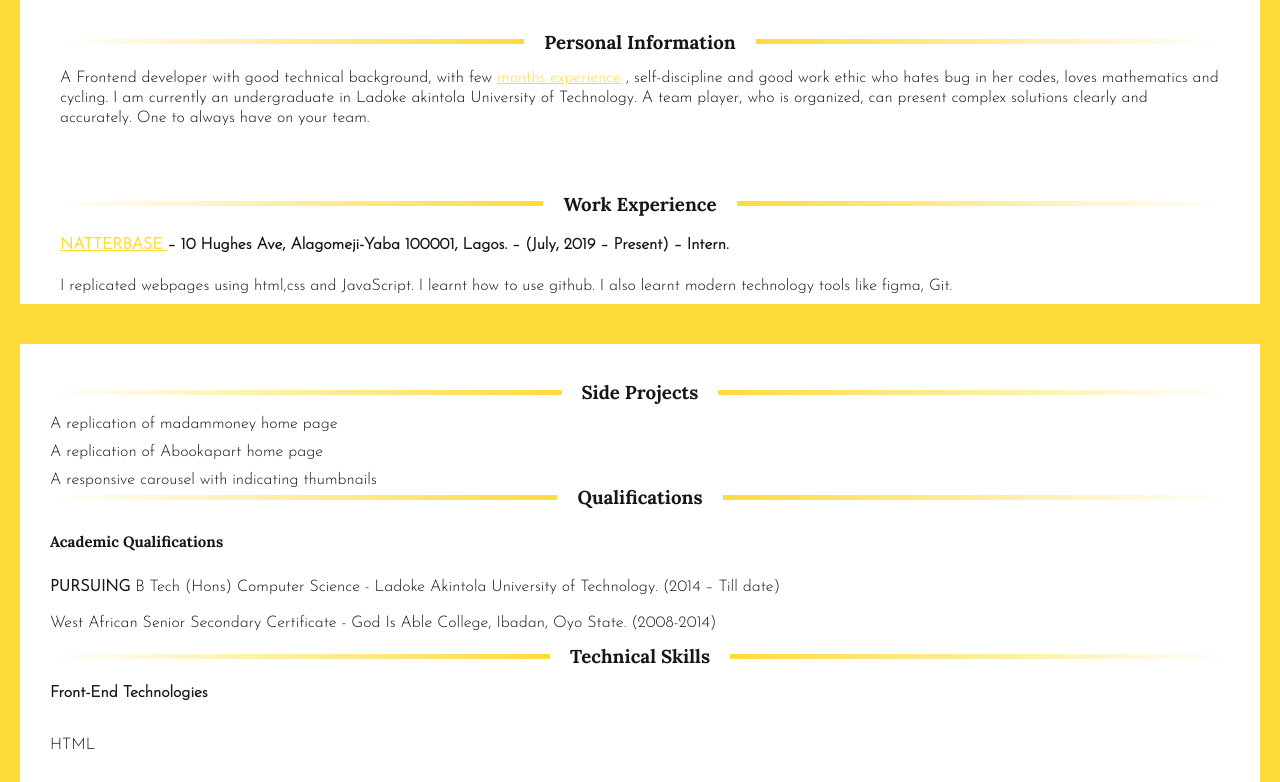
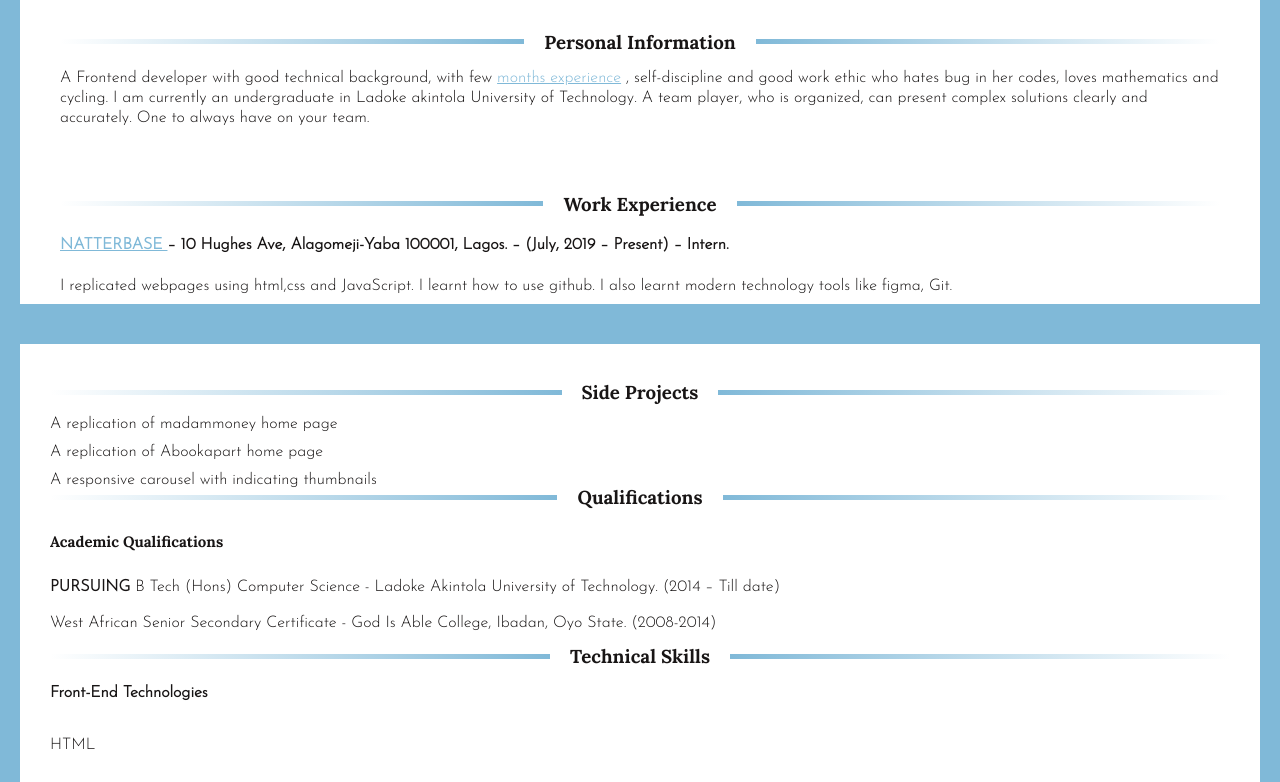
Before and after one commit to dammieayokanmi/MY-CV, a website: page index.html in a window 1280 px wide. Shown: the part 212-994 px from the top of the page. Drawn offline with Linux system fonts and the light colour scheme.

Commit message:
changed my theme

```diff
--- a/index.css
+++ b/index.css
@@ -1,11 +1,11 @@
 :root {
-    --color:#ffdb3a;
+    --color:#80b9d8;
     --text: #181515;
     --header: 'Lora', serif;
     --general: 'Josefin Sans', Ubuntu, sans-serif;
 }
 a{
-    color:#ffdb3a;
+    color:#80b9d8;
 }
 a:hover{
     color: #000;
@@ -27,7 +27,7 @@ body {
     /* height: 100vh; */
     padding: 30px;
     margin: 0;
-    border: 20px solid #ffdb3a;
+    border: 20px solid #80b9d8;
     background: #99999900;
     color: var(--text);
     line-height: 20px;
@@ -43,7 +43,7 @@ body {
 }
 .side-projects a:hover{
     transition: .2s;
-    color: #ffdb3a;
+    color: #80b9d8;
 }
 h3 {
     display: grid;
```
